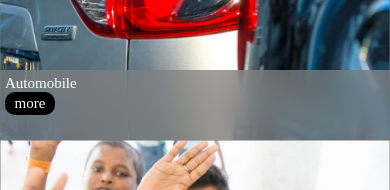
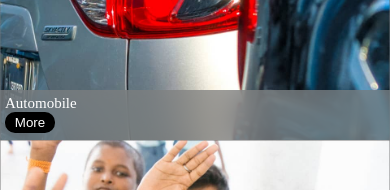
Before and after one commit to asteve12/Naturecorp, a React (Create React App) app: page / in a window 390 px wide. Both pictures are taken after a click on the button "Others". Shown: the part 1278-1468 px from the top of the page. Built offline with nearby package versions, Linux system fonts and the light colour scheme.

Commit message:
optimising

```diff
--- a/src/components/investment/investment.css
+++ b/src/components/investment/investment.css
@@ -615,6 +615,46 @@
     bottom: 0px;
     font-size: 50px;
   } */
+  .carTextResponsive {
+    width: 100%;
+    height: 50px;
+
+    position: absolute;
+    bottom: 0px;
+    font-size: 50px;
+  }
+  .carTextResponsive:before {
+    width: 100%;
+    height: 100%;
+
+    box-sizing: border-box;
+
+    content: '';
+    position: absolute;
+    /* left: -1%;
+  right: -1%;
+  top: -1%;
+  bottom: -1%;
+  z-index: -1; */
+
+    display: block;
+    /* background */
+    /* background-color: grey; */
+
+    background-size: cover;
+    /* opacity: 0.5; */
+    width: 100%;
+    height: 100%;
+
+    /* -webkit-filter: blur(5px);
+  -moz-filter: blur(5px);
+  -o-filter: blur(5px);
+  -ms-filter: blur(5px);
+  filter: blur(5px); */
+    backdrop-filter: blur(16px) saturate(180%);
+    -webkit-backdrop-filter: blur(16px) saturate(180%);
+    background-color: rgb(128, 128, 128, 0.75);
+  }
   .stockTextContResponsive {
     width: 100%;
     height: 50px;
@@ -624,6 +664,86 @@
     font-size: 50px;
   }
   .stockTextContResponsive:before {
+    width: 100%;
+    height: 100%;
+
+    box-sizing: border-box;
+
+    content: '';
+    position: absolute;
+    /* left: -1%;
+  right: -1%;
+  top: -1%;
+  bottom: -1%;
+  z-index: -1; */
+
+    display: block;
+    /* background */
+    /* background-color: grey; */
+
+    background-size: cover;
+    /* opacity: 0.5; */
+    width: 100%;
+    height: 100%;
+
+    /* -webkit-filter: blur(5px);
+  -moz-filter: blur(5px);
+  -o-filter: blur(5px);
+  -ms-filter: blur(5px);
+  filter: blur(5px); */
+    backdrop-filter: blur(16px) saturate(180%);
+    -webkit-backdrop-filter: blur(16px) saturate(180%);
+    background-color: rgb(128, 128, 128, 0.75);
+  }
+  .carTextResponsive {
+    width: 100%;
+    height: 50px;
+
+    position: absolute;
+    bottom: 0px;
+    font-size: 50px;
+  }
+  .carTextResponsive:before {
+    width: 100%;
+    height: 100%;
+
+    box-sizing: border-box;
+
+    content: '';
+    position: absolute;
+    /* left: -1%;
+  right: -1%;
+  top: -1%;
+  bottom: -1%;
+  z-index: -1; */
+
+    display: block;
+    /* background */
+    /* background-color: grey; */
+
+    background-size: cover;
+    /* opacity: 0.5; */
+    width: 100%;
+    height: 100%;
+
+    /* -webkit-filter: blur(5px);
+  -moz-filter: blur(5px);
+  -o-filter: blur(5px);
+  -ms-filter: blur(5px);
+  filter: blur(5px); */
+    backdrop-filter: blur(16px) saturate(180%);
+    -webkit-backdrop-filter: blur(16px) saturate(180%);
+    background-color: rgb(128, 128, 128, 0.75);
+  }
+  .smileTextResponsive {
+    width: 100%;
+    height: 50px;
+
+    position: absolute;
+    bottom: 0px;
+    font-size: 50px;
+  }
+  .smileTextResponsive:before {
     width: 100%;
     height: 100%;
 
@@ -758,6 +878,11 @@
 }
 
 @media (min-width: 450px) {
+  .smileTextResponsive,
+  .investHouseTextResponsive,
+  .carTextResponsive {
+    display: none;
+  }
   .stockTextResponsive {
     display: none;
   }
--- a/src/components/investment/investment.js
+++ b/src/components/investment/investment.js
@@ -328,18 +328,27 @@ function investment(props) {
           </div>
         </div>
 
-        {/*Automobile section*/}
+        {/*Automobile section Responsive*/}
         <div
           className='AutomobileResponsive'
-          onMouseEnter={props.carHover}
-          onMouseLeave={props.carLeave}
+          // onMouseEnter={props.carHover}
+          // onMouseLeave={props.carLeave}
         >
-          <div className={props.onHoverCar ? 'carText onCarHover' : 'carText'}>
+          <div
+            className={
+              props.onHoverCar
+                ? 'carTextResponsive onCarHover'
+                : 'carTextResponsive'
+            }
+          >
             <p className='RealEstate'>
               Automobile
-              <a className='cryptoTextBtn' href=''>
-                more
-              </a>
+              <button
+                className='cryptoTextBtn'
+                onClick={props.showAutomobileDown}
+              >
+                {props.showAuto ? 'less' : 'More'}
+              </button>
               {props.onHoverCar ? (
                 <p className='AutoMobileText'>
                   We Provide you with durable and comfortable automobile to best
@@ -349,7 +358,19 @@ function investment(props) {
             </p>
           </div>
         </div>
-        {/*End Of Automobile section*/}
+        {/*End Of Automobile Responsive section*/}
+        {/*Auto dropdown*/}
+        <div
+          className={
+            props.showAuto ? 'RealEstateMobile' : 'noDisplayRealEstateMobile'
+          }
+        >
+          <p className='AboutTextResponsive'>
+            We Provide you with durable and comfortable automobile to best suit
+            your needs and budget.
+          </p>
+        </div>
+        {/*end Auto dropdown*/}
         <div
           className='smileImg'
           onMouseEnter={props.smileHover}
@@ -380,19 +401,21 @@ function investment(props) {
         {/*SmileResponsive*/}
         <div
           className='smileImgResponsive'
-          onMouseEnter={props.smileHover}
-          onMouseLeave={props.smileLeave}
+          // onMouseEnter={props.smileHover}
+          // onMouseLeave={props.smileLeave}
         >
           <div
             className={
-              props.onHoverSmile ? 'smileText onSmileHover' : 'smileText'
+              props.onHoverSmile
+                ? 'smileTextResponsive onSmileHover'
+                : 'smileTextResponsive'
             }
           >
-            <p className='RealEstate'>
+            <p className='AboutTextResponsive'>
               Helping Hands
-              <a className='cryptoTextBtn' href=''>
-                more
-              </a>
+              <button className='cryptoTextBtn' onClick={props.showSmileDown}>
+                {props.showSmile ? 'less' : 'More'}
+              </button>
               {props.onHoverSmile ? (
                 <>
                   <p className='helpHandText'>
@@ -409,6 +432,21 @@ function investment(props) {
           </div>
         </div>
         {/*EndSmileResponsive*/}
+        {/*smile dropdown*/}
+        <div
+          className={
+            props.showSmile ? 'RealEstateMobile' : 'noDisplayRealEstateMobile'
+          }
+        >
+          <p className='AboutTextResponsive'>
+            We are passionate about lives. At naturecorp we believe every child
+            has the right to live happily and to have their dreams come through
+          </p>
+          <p className='AboutTextResponsive'>
+            you can support their dream by making donations
+          </p>
+        </div>
+        {/*end Auto dropdown*/}
       </div>
     </div>
   );
--- a/src/page/investment/investment.js
+++ b/src/page/investment/investment.js
@@ -15,6 +15,8 @@ export default class investment extends Component {
     showRealEstate: false,
     showCrypto: false,
     showStock: false,
+    showAuto: false,
+    showSmile: false,
   };
   investmentHandler = () => {
     this.setState((prevState) => {
@@ -80,6 +82,17 @@ export default class investment extends Component {
     });
   };
 
+  showAutomobileDown = () => {
+    this.setState((prevState) => {
+      return { ...prevState, showAuto: !prevState.showAuto };
+    });
+  };
+  showSmileDown = () => {
+    this.setState((prevState) => {
+      return { ...prevState, showSmile: !prevState.showSmile };
+    });
+  };
+
   render() {
     return (
       <div className='InvestmentPage'>
@@ -99,6 +112,8 @@ export default class investment extends Component {
           showRealEstateDown={this.showRealEstateDown}
           showCryptoDowm={this.showCryptoDowm}
           showStockDowm={this.showStockDowm}
+          showAutomobileDown={this.showAutomobileDown}
+          showSmileDown={this.showSmileDown}
           {...this.state}
         ></InvestComp>
       </div>
```
